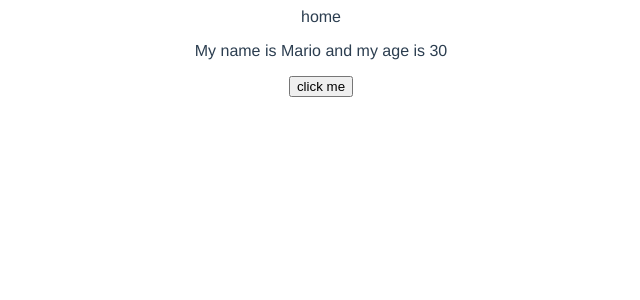
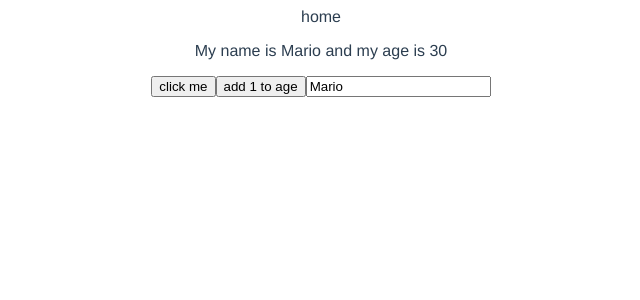
Before and after one commit to shahidsarker/vue-blog, a Vue app: page / in a window 1280 px wide. Shown: the top 300 px of the page, without its empty margins (319-959 px from the left). Built offline with nearby package versions, Linux system fonts and the light colour scheme.

Commit message:
add refs for reactivity

```diff
--- a/src/views/Home.vue
+++ b/src/views/Home.vue
@@ -3,6 +3,8 @@
     home
     <p ref="p">My name is {{ name }} and my age is {{ age }}</p>
     <button @click="handleClick">click me</button>
+    <button @click="age++">add 1 to age</button>
+    <input type="text" v-model="name" />
   </div>
 </template>
 
@@ -16,12 +18,12 @@
 
     const p = ref(null);
 
-    let name = "Mario";
-    let age = 30;
+    const name = ref("Mario");
+    const age = ref(30);
 
     const handleClick = () => {
-      p.value.classList.add("test");
-      p.value.textContent = "hello wold";
+      name.value = "Luigi";
+      age.value = 35;
     };
 
     return {
```
